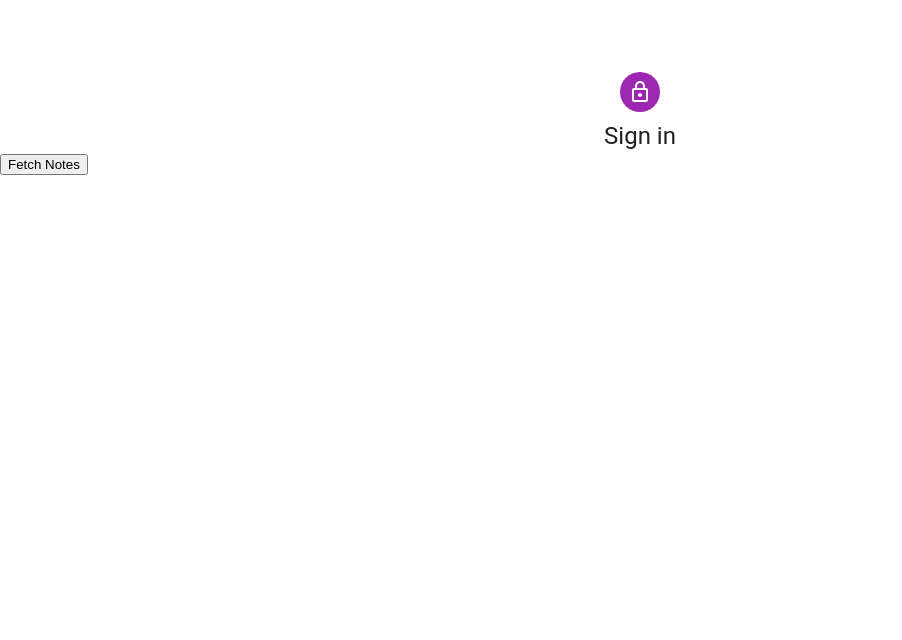
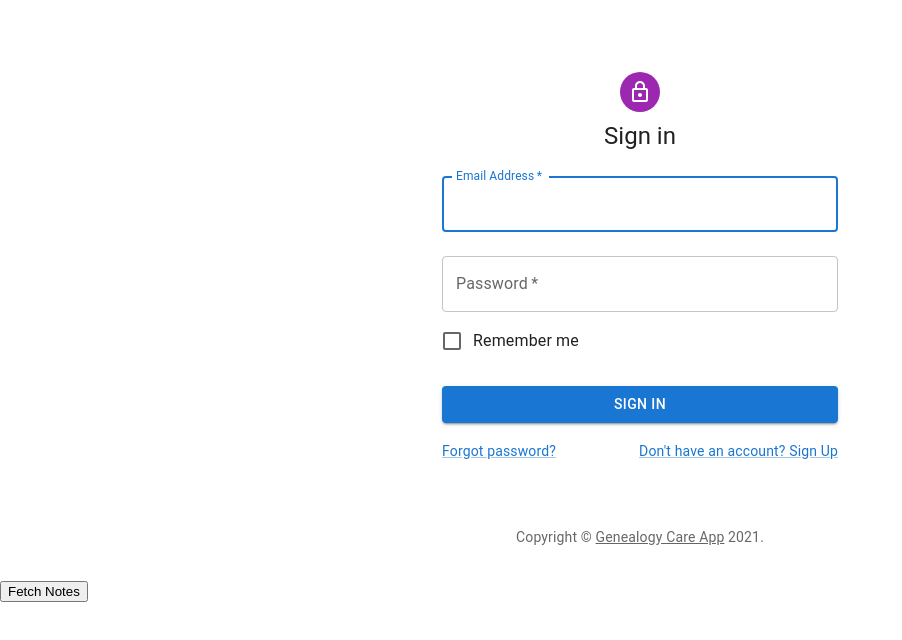
Before and after one commit to gglee89/td-notes-app-dynamodb-reactjs, a React (Create React App) app: page / in a window 1280 px wide. Shown: the top 640 px of the page, without its empty margins (0-902 px from the left). Built offline with nearby package versions, Linux system fonts and the light colour scheme.

Commit message:
feat: Prettier + NotesApiService

```diff
--- a/package.json
+++ b/package.json
@@ -15,6 +15,8 @@
     "@types/react": "^17.0.37",
     "@types/react-dom": "^17.0.11",
     "axios": "^0.24.0",
+    "eslint-config-prettier": "^8.3.0",
+    "eslint-plugin-prettier": "^4.0.0",
     "react": "^17.0.2",
     "react-dom": "^17.0.2",
     "react-redux": "^7.2.6",
--- a/src/components/login/Login.tsx
+++ b/src/components/login/Login.tsx
@@ -1,15 +1,39 @@
 import React from 'react';
 import {
   Avatar,
-    Box, Container, CssBaseline, Typography
+  Box,
+  Button,
+  Checkbox,
+  Container,
+  CssBaseline,
+  FormControlLabel,
+  Grid,
+  Link,
+  TextField,
+  Typography
 } from '@mui/material';
-import {
-    LockOutlined as LockOutlinedIcon
-} from '@mui/icons-material';
+import { LockOutlined as LockOutlinedIcon } from '@mui/icons-material';
 import { createTheme, ThemeProvider } from '@mui/material/styles';
+
+const Copyright = (props: any) => {
+    return (
+        <Typography variant="body2" color="text.secondary" align="center" {...props}>
+            {'Copyright © '}
+            <Link color="inherit" href="https://mui.com">
+                Genealogy Care App
+            </Link>{' '}
+            {new Date().getFullYear()}
+            {'.'}
+        </Typography>
+    )
+}
 
 const theme = createTheme();
 const Login = () => {
+  const handleSubmit = (event: React.FormEvent<HTMLFormElement>) => {
+    event.preventDefault();
+  };
+
   return (
     <ThemeProvider theme={theme}>
       <Container component="main" maxWidth="xs">
@@ -28,10 +52,61 @@ const Login = () => {
           <Typography component="h1" variant="h5">
             Sign in
           </Typography>
+          <Box
+            component="form"
+            onSubmit={handleSubmit}
+            noValidate
+            sx={{ mt: 1 }}
+          >
+            <TextField
+              margin="normal"
+              required
+              fullWidth
+              id="email"
+              label="Email Address"
+              name="email"
+              autoComplete="email"
+              autoFocus
+            />
+            <TextField
+              margin="normal"
+              required
+              fullWidth
+              id="password"
+              label="Password"
+              name="password"
+              autoComplete="current-password"
+            />
+            <FormControlLabel
+                control={<Checkbox value="remember" color="primary" />}
+                label="Remember me"
+            />
+            <Button
+                type="submit"
+                fullWidth
+                variant="contained"
+                sx={{ mt: 3, mb: 2 }}
+            >
+                Sign In
+            </Button>
+            <Grid container>
+                <Grid item xs>
+                    <Link href="#" variant="body2">
+                        Forgot password?
+                    </Link>
+                </Grid>
+                <Grid item>
+                    <Link href="#" variant="body2">
+                        {"Don't have an account? Sign Up"}
+                    </Link>
+                </Grid>
+            </Grid>
           </Box>
+        </Box>
+        <Copyright sx={{ mt: 8, mb: 4 }} />
       </Container>
     </ThemeProvider>
-    )
-}
+  );
+};
 
-export default Login
+export default Login;
```
Also changed, not shown: src/services/auth/auth.service.ts (added, +47 -0 lines), src/services/notes-api/notes-api.service.ts (added, +38 -0 lines), .eslintrc.json (added), src/services/auth-guard/README.md (added), src/services/auth/README.md (added), 1 other file (tests, documents, lock files or other folders). Lines whose indentation alone changed are shown as unchanged.
